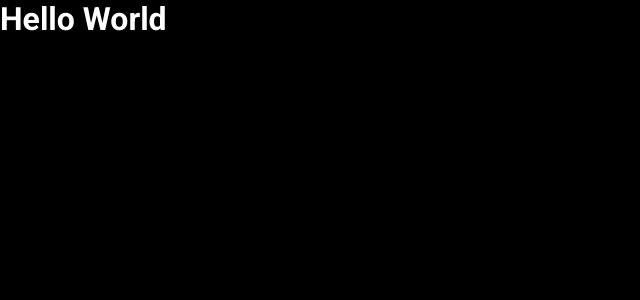
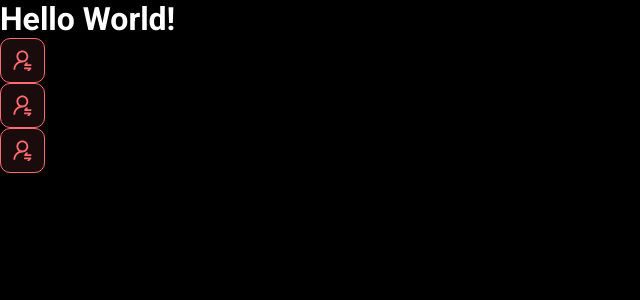
Before and after one commit to JoaoCarlosNogueira/dsmeta, a React (Vite) app in the folder frontend/: page / in a window 1280 px wide. Shown: the top 300 px of the page, without its empty margins (0-640 px from the left). Built offline with nearby package versions, Linux system fonts and the light colour scheme.

Commit message:
First Component

```diff
--- a/frontend/src/App.tsx
+++ b/frontend/src/App.tsx
@@ -1,7 +1,15 @@
+import NotificationButton from "./components/NotificationButton"
+
 function App() {
- return(
-  <h1>Hello World</h1>
- )
+    return (
+        <>
+
+            <h1>Hello World!</h1>
+            <NotificationButton></NotificationButton>
+            <NotificationButton></NotificationButton>
+            <NotificationButton></NotificationButton>
+        </>
+    )
 }
 
 export default App
--- /dev/null
+++ b/frontend/src/components/NotificationButton/index.tsx
@@ -0,0 +1,14 @@
+import icon from '../../assets/img/notification-icon.svg'
+import './styles.css'
+function NotificationButton() {
+    return (
+        <>
+            <div className="dsmeta-red-btn">
+                <img src={icon} alt="Notificar" />
+            </div>
+        </>
+    )
+
+}
+
+export default NotificationButton
--- /dev/null
+++ b/frontend/src/components/NotificationButton/styles.css
@@ -0,0 +1,15 @@
+.dsmeta-red-btn {
+    height: 45px;
+    width: 45px;
+    background: rgba(255, 107, 114, 0.1);
+    border: 1px solid #ff6b72;
+    border-radius: 10px;
+    display: flex;
+    align-items: center;
+    justify-content: center;
+    cursor: pointer;
+  }
+
+  .dsmeta-red-btn img {
+      width: 19px;
+  }
```
Also changed, not shown: frontend/src/assets/img/notification-icon.svg (added).
